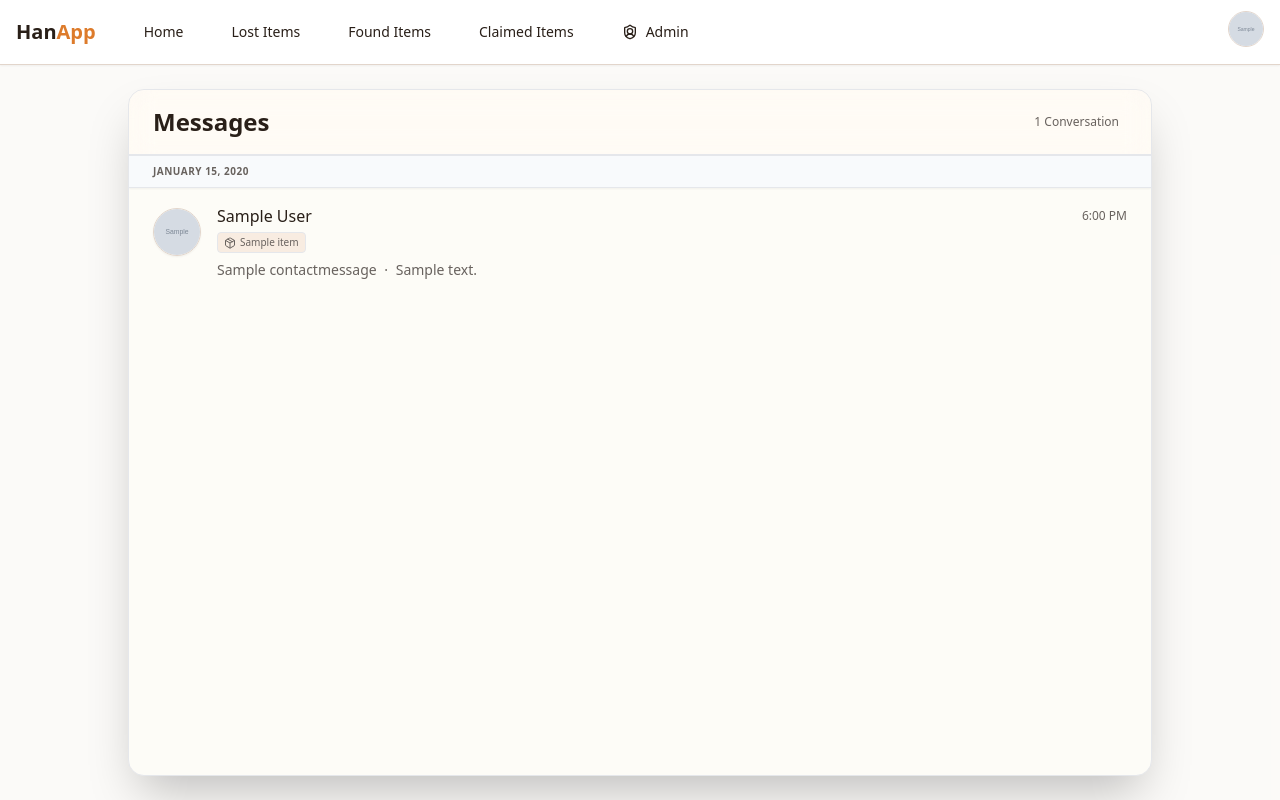
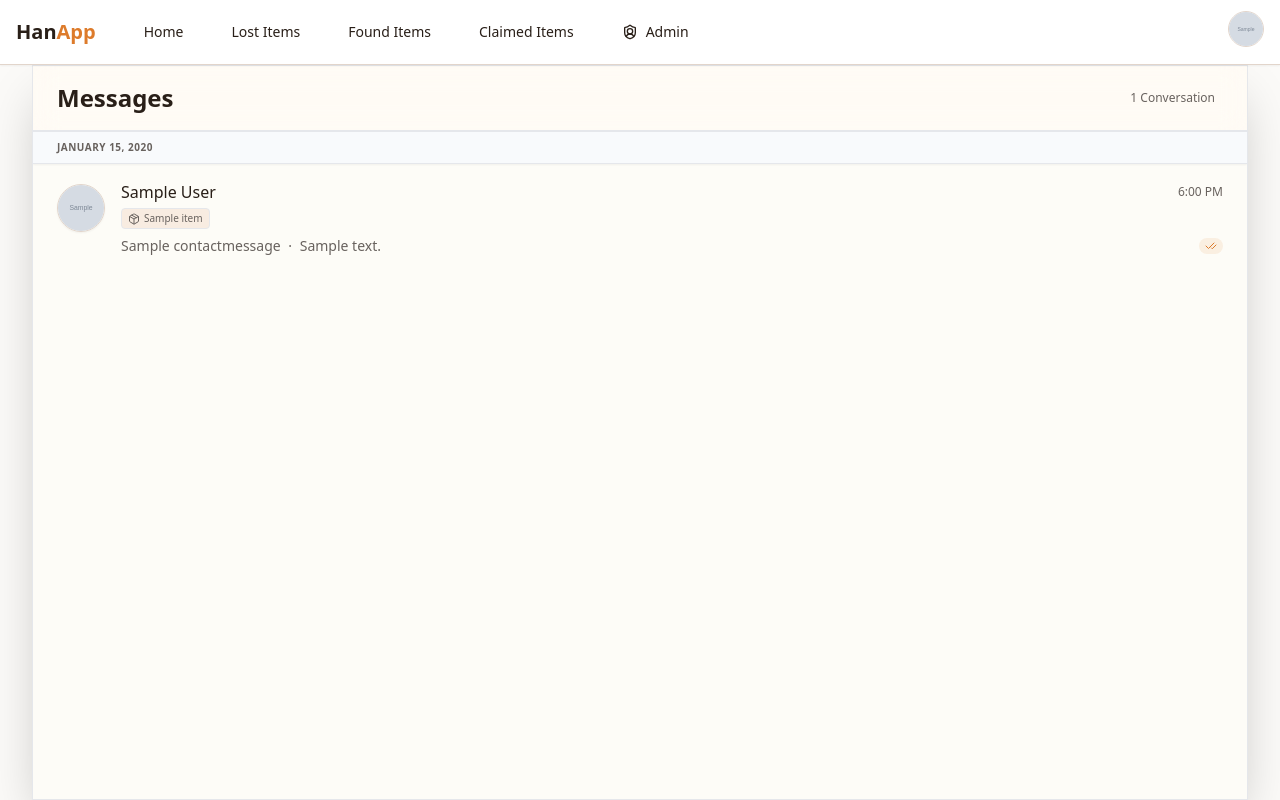
Before and after one commit to Ritvent/Re-return, a Django app: page /messages/inbox/ in a window 1280 px wide. Run offline with Django 5.2, Linux system fonts and the light colour scheme; a user stored in the database is signed in; tables that the repository leaves empty hold one stand-in row (values such as "Sample post"); grey boxes marked "Sample" are stand-in pictures; some libraries are stand-ins or nearby versions.

Commit message:
fix long message edge case and status

```diff
--- a/projectsite/lfapp/templates/lfapp/message_thread.html
+++ b/projectsite/lfapp/templates/lfapp/message_thread.html
@@ -102,7 +102,7 @@
                                         <p class="italic text-muted-foreground/70 text-xs">Message removed by user</p>
                                     {% else %}
                                         {% if message.message %}
-                                        <p class="whitespace-pre-wrap leading-relaxed">{{ message.message }}</p>
+                                        <p class="whitespace-pre-wrap leading-relaxed break-words break-all">{{ message.message }}</p>
                                         {% endif %}
 
                                         {% if message.image %}
--- a/projectsite/lfapp/templates/lfapp/messages_inbox.html
+++ b/projectsite/lfapp/templates/lfapp/messages_inbox.html
@@ -20,8 +20,8 @@
     </div>
 
     <!-- Main Container -->
-    <main class="flex-1 container mx-auto px-0 md:px-4 py-0 md:py-6 overflow-hidden flex flex-col">
-        <div class="w-full max-w-5xl mx-auto h-full bg-background md:rounded-2xl shadow-2xl border-x md:border border-border/50 flex flex-col overflow-hidden relative">
+    <main class="flex-1 container mx-auto px-0 md:px-8 py-0 overflow-hidden flex flex-col">
+        <div class="w-full max-w-full mx-auto h-full bg-background shadow-2xl md:border md:border-border/50 flex flex-col overflow-hidden relative">
 
             <!-- Header -->
             <div class="flex-none px-4 md:px-6 py-3 md:py-4 border-b border-border/40 bg-background/80 backdrop-blur-md z-20">
@@ -34,7 +34,7 @@
             </div>
 
             <!-- Messages List -->
-            <div class="flex-1 overflow-y-auto scroll-smooth bg-slate-50/30">
+            <div class="flex-1 overflow-y-auto overflow-x-hidden scroll-smooth bg-slate-50/30">
                 {% if messages %}
                     {% regroup messages by latest_msg_time|date:"F j, Y" as messages_by_date %}
 
@@ -56,7 +56,7 @@
                         - If user is sender: partner is recipient
                         {% endcomment %}
                         {% if msg.recipient == request.user %}
-                            {% comment %}Incoming message{% endcomment %}
+                            {% comment %}Incoming message (Root sent to user){% endcomment %}
                             {% with partner=msg.sender direction="From" %}
                         <div class="group relative transition-colors duration-200 {% if msg.has_unread %}bg-blue-50/80 hover:bg-blue-100/60{% else %}hover:bg-muted/30{% endif %}">
                             <a href="{% url 'message_thread' msg.id %}" class="block">
@@ -98,7 +98,7 @@
 
                                         <!-- Subject and Message -->
                                         <div class="flex items-center justify-between gap-4">
-                                            <p class="text-xs md:text-sm truncate flex-1 {% if msg.has_unread %}text-foreground{% else %}text-muted-foreground{% endif %}">
+                                            <p class="text-xs md:text-sm truncate flex-1 min-w-0 max-w-full {% if msg.has_unread %}text-foreground{% else %}text-muted-foreground{% endif %}">
                                                 <span class="{% if msg.has_unread %}font-semibold{% else %}font-medium text-foreground/80{% endif %}">
                                                     {% if "Inquiry about:" in msg.subject %}
                                                         Inquiry
@@ -109,8 +109,21 @@
                                                 <span class="mx-1">&middot;</span>
                                                 {{ msg.latest_message_text }}
                                             </p>
+
+                                            <!-- Read Status Logic -->
                                             {% if msg.has_unread %}
                                                 <span class="px-2 py-0.5 rounded-full bg-primary text-white text-[10px] font-bold flex-shrink-0">New</span>
+                                            {% elif msg.latest_msg_sender_id == request.user.id %}
+                                                <!-- Latest message sent by user: Show read receipt -->
+                                                {% if msg.latest_msg_is_read %}
+                                                    <div class="flex items-center gap-1 text-[10px] text-primary font-medium bg-primary/10 px-1.5 py-0.5 rounded-full">
+                                                        <i data-lucide="check-check" class="h-3 w-3"></i>
+                                                    </div>
+                                                {% else %}
+                                                    <div class="flex items-center gap-1 text-[10px] text-muted-foreground font-medium bg-muted px-1.5 py-0.5 rounded-full">
+                                                        <i data-lucide="check" class="h-3 w-3"></i>
+                                                    </div>
+                                                {% endif %}
                                             {% endif %}
                                         </div>
                                     </div>
@@ -125,19 +138,22 @@
                         </div>
                             {% endwith %}
                         {% else %}
-                            {% comment %}Outgoing message{% endcomment %}
+                            {% comment %}Outgoing message (Root sent by user){% endcomment %}
                             {% with partner=msg.recipient direction="To" %}
-                        <div class="group relative hover:bg-muted/30 transition-colors duration-200">
+                        <div class="group relative transition-colors duration-200 {% if msg.has_unread %}bg-blue-50/80 hover:bg-blue-100/60{% else %}hover:bg-muted/30{% endif %}">
                             <a href="{% url 'message_thread' msg.id %}" class="block">
                                 <div class="px-4 md:px-6 py-4 flex items-start gap-3 md:gap-4">
                                     <!-- Avatar -->
-                                    <div class="flex-shrink-0 mt-1">
+                                    <div class="flex-shrink-0 mt-1 relative">
                                         {% if partner.google_profile_picture %}
-                                            <img src="{{ partner.google_profile_picture }}" alt="Profile" class="w-10 h-10 md:w-12 md:h-12 rounded-full object-cover border border-border shadow-sm group-hover:border-primary/30 transition-colors">
+                                            <img src="{{ partner.google_profile_picture }}" alt="Profile" class="w-10 h-10 md:w-12 md:h-12 rounded-full object-cover shadow-sm group-hover:border-primary/30 transition-colors {% if msg.has_unread %}border-2 border-primary/40{% else %}border border-border{% endif %}">
                                         {% else %}
-                                            <div class="w-10 h-10 md:w-12 md:h-12 rounded-full bg-gradient-to-br from-blue-500 to-purple-600 flex items-center justify-center border border-border shadow-sm text-white font-bold text-sm md:text-base">
+                                            <div class="w-10 h-10 md:w-12 md:h-12 rounded-full bg-gradient-to-br from-blue-500 to-purple-600 flex items-center justify-center shadow-sm text-white font-bold text-sm md:text-base {% if msg.has_unread %}border-2 border-primary/40{% else %}border border-border{% endif %}">
                                                 {{ partner.get_full_name|default:partner.username|make_list|first|upper }}
                                             </div>
+                                        {% endif %}
+                                        {% if msg.has_unread %}
+                                        <span class="absolute -top-0.5 -right-0.5 w-3 h-3 rounded-full bg-primary border-2 border-white"></span>
                                         {% endif %}
                                     </div>
 
@@ -145,11 +161,11 @@
                                     <div class="flex-1 min-w-0">
                                         <div class="flex items-center justify-between mb-1">
                                             <div class="flex items-center gap-2 min-w-0 flex-1">
-                                                <h3 class="font-semibold text-sm md:text-base text-foreground truncate pr-2 group-hover:text-primary transition-colors">
-                                                    You to {{ partner.get_full_name|default:partner.username }}
+                                                <h3 class="text-sm md:text-base truncate pr-2 group-hover:!text-primary transition-colors {% if msg.has_unread %}font-bold text-foreground{% else %}font-medium text-foreground/80{% endif %}">
+                                                    {{ partner.get_full_name|default:partner.username }}
                                                 </h3>
                                             </div>
-                                            <span class="text-[10px] md:text-xs text-muted-foreground flex-shrink-0 whitespace-nowrap">
+                                            <span class="text-[10px] md:text-xs flex-shrink-0 whitespace-nowrap {% if msg.has_unread %}font-semibold text-primary{% else %}text-muted-foreground{% endif %}">
                                                 {{ msg.latest_msg_time|date:"g:i A" }}
                                             </span>
                                         </div>
@@ -164,8 +180,8 @@
 
                                         <!-- Subject, Message, and Read Status -->
                                         <div class="flex items-center justify-between gap-4">
-                                            <p class="text-xs md:text-sm text-muted-foreground truncate flex-1">
-                                                <span class="font-medium text-foreground/80">
+                                            <p class="text-xs md:text-sm truncate flex-1 min-w-0 max-w-full {% if msg.has_unread %}text-foreground{% else %}text-muted-foreground{% endif %}">
+                                                <span class="{% if msg.has_unread %}font-semibold{% else %}font-medium text-foreground/80{% endif %}">
                                                     {% if "Inquiry about:" in msg.subject %}
                                                         Inquiry
                                                     {% else %}
@@ -176,8 +192,12 @@
                                                 {{ msg.latest_message_text }}
                                             </p>
 
-                                            <!-- Read Status for Sent Messages -->
-                                            {% if msg.is_read %}
+                                            <!-- Read Status Logic -->
+                                            {% if msg.has_unread %}
+                                                <span class="px-2 py-0.5 rounded-full bg-primary text-white text-[10px] font-bold flex-shrink-0">New</span>
+                                            {% elif msg.latest_msg_sender_id == request.user.id %}
+                                                <!-- Latest message sent by user: Show read receipt -->
+                                                {% if msg.latest_msg_is_read %}
                                                     <div class="flex items-center gap-1 text-[10px] text-primary font-medium bg-primary/10 px-1.5 py-0.5 rounded-full">
                                                         <i data-lucide="check-check" class="h-3 w-3"></i>
                                                     </div>
@@ -185,6 +205,7 @@
                                                     <div class="flex items-center gap-1 text-[10px] text-muted-foreground font-medium bg-muted px-1.5 py-0.5 rounded-full">
                                                         <i data-lucide="check" class="h-3 w-3"></i>
                                                     </div>
+                                                {% endif %}
                                             {% endif %}
                                         </div>
                                     </div>
--- a/projectsite/lfapp/views.py
+++ b/projectsite/lfapp/views.py
@@ -779,13 +779,15 @@ def messages_inbox_view(request):
         has_unread=Exists(unread_in_thread)
     )
 
-    # Annotate with the latest message text in the thread
-    latest_message_subquery = ContactMessage.objects.filter(
+    # Annotate with the latest message text, is_read status, and sender in the thread
+    latest_message_qs = ContactMessage.objects.filter(
         Q(id=OuterRef('pk')) | Q(parent_message_id=OuterRef('pk'))
-    ).order_by('-created_at').values('message')[:1]
+    ).order_by('-created_at')
 
     all_messages = all_messages.annotate(
-        latest_message_text=Subquery(latest_message_subquery)
+        latest_message_text=Subquery(latest_message_qs.values('message')[:1]),
+        latest_msg_is_read=Subquery(latest_message_qs.values('is_read')[:1]),
+        latest_msg_sender_id=Subquery(latest_message_qs.values('sender_id')[:1])
     )
 
     context = {
```
Lines whose indentation alone changed are shown as unchanged.
